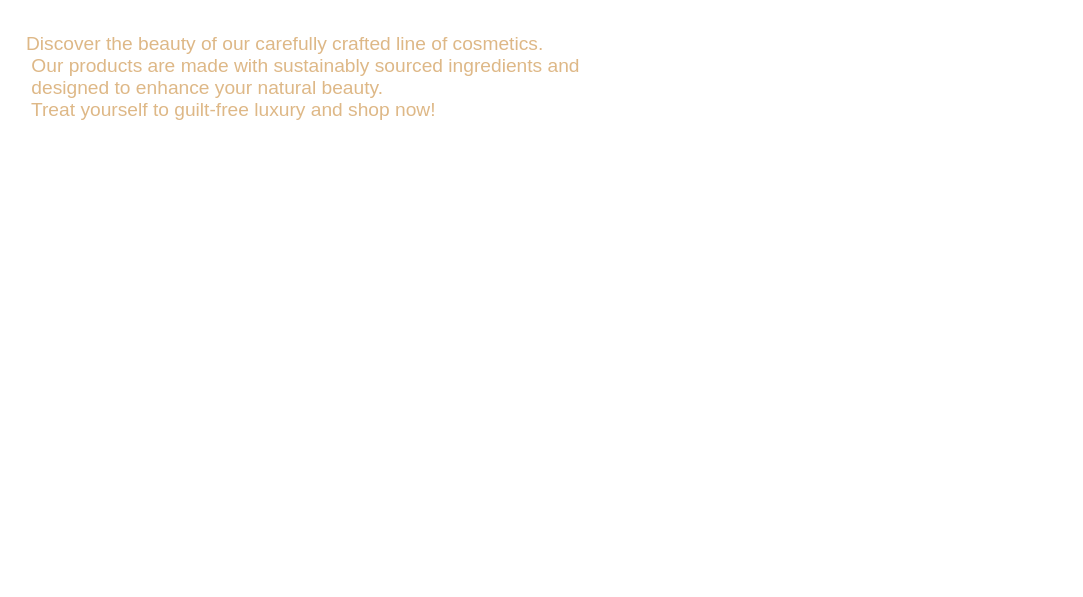
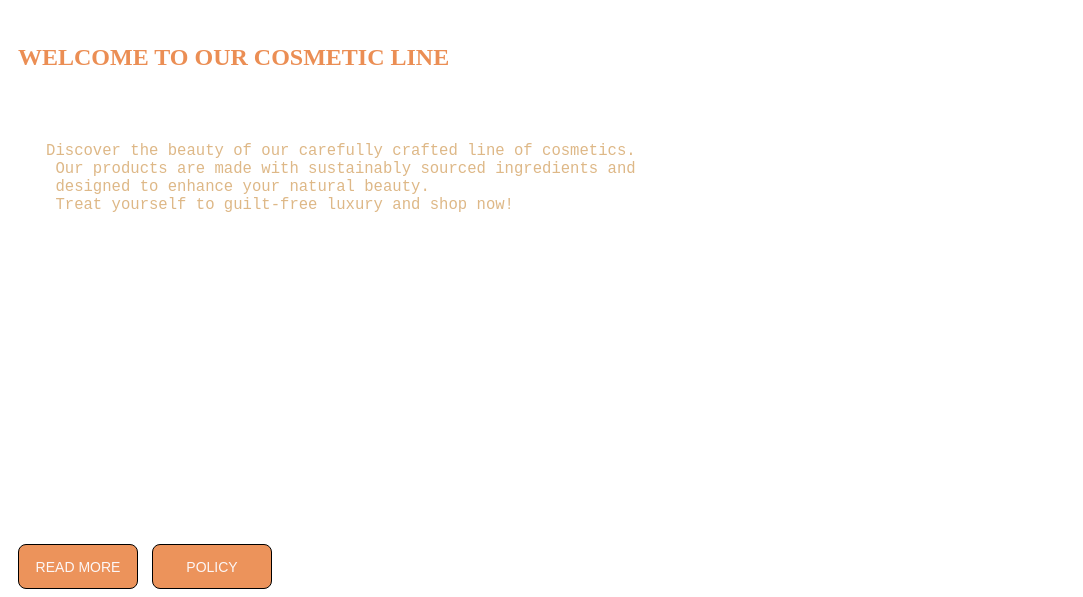
Before and after one commit to Architagarg1336/SEO_PROJECT, a plain HTML site: page index.html in a window 1280 px wide. Shown: the part 382-979 px from the top of the page, without its empty margins (0-1083 px from the left). Before the commit the page ends 800 px from the top, so only its background shows below. Drawn offline with Linux system fonts and the light colour scheme.

Commit message:
Update index.css

```diff
--- a/index.css
+++ b/index.css
@@ -1,16 +1,4 @@
-*{
-    margin: 0;
-    padding: 0;
-    overflow: hidden;
-    font-family:  Copperplate, Papyrus, fantasy;
-  }
-  .main{
-    width: 100%;
-    height: 100vh;
-     background-image: url('cosmetic.jpeg');
-    background-repeat: no-repeat;
-     background-size: cover;
-  }
+
   .content{
     width: 1200px;
     height: 80px;
```
